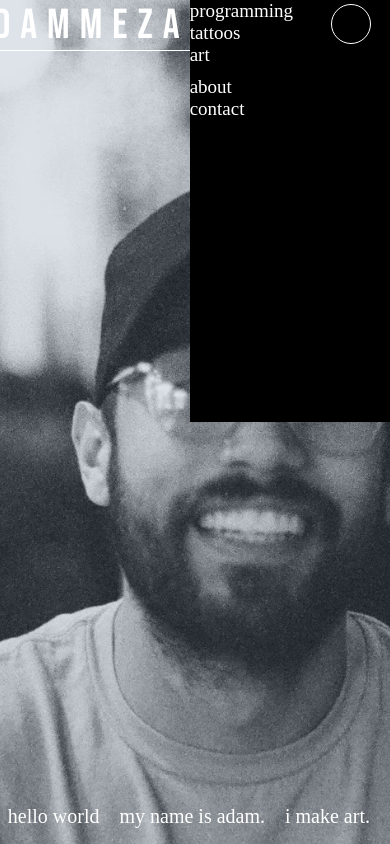
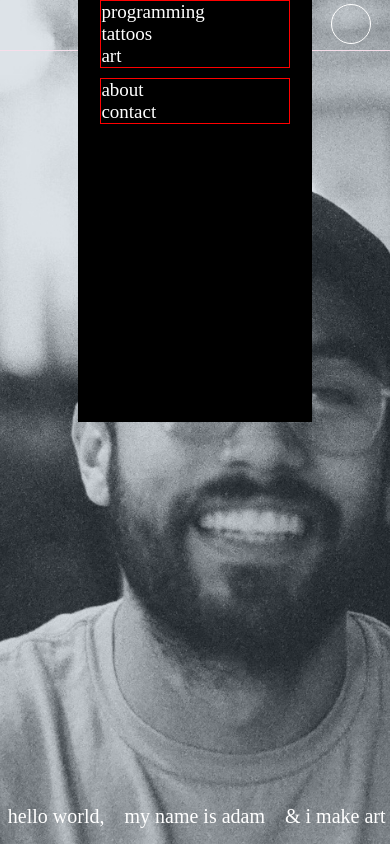
Before and after one commit to Adam-Meza/portfolio, a React (Create React App) app: page / in a window 390 px wide. Both pictures are taken after a click on the button 350 px from the left and 24 px from the top of the page. Built offline with nearby package versions, Linux system fonts and the light colour scheme; a web font is replaced by a local one.

Commit message:
fix drop down

```diff
--- a/src/Components/Aside/Aside.css
+++ b/src/Components/Aside/Aside.css
@@ -1,6 +1,7 @@
 aside {
   height: 45vh;
-  width: 7%;
+  width: 8%;
+  min-width: 400px;
   margin-left:1%;
   display: flex;
   flex-direction: column;
@@ -13,6 +14,7 @@ aside {
 }
 
 .link-wrapper {
+  overflow: hidden;
   width: 100%;
   min-height: 100%;
   display: flex;
@@ -45,6 +47,10 @@ li {
   font-family: 'Bebas Neue', sans-serif;
 }
 
+.letter-wrapper {
+  overflow: hidden;
+}
+
 .headshot {
   height: 60vh;
 }
@@ -75,9 +81,12 @@ li {
   letter-spacing: 3px;
 }
 
-@media (max-width: 1440px) {
-  aside{
+@media (max-width: 1100px) {
+  .name {
+    font-size: 30px;
+  }
 
-    width: 8%;
+  .name-container {
+    width: 30%;
   }
 }
--- a/src/Components/Aside/Aside.js
+++ b/src/Components/Aside/Aside.js
@@ -40,14 +40,14 @@ export const Aside = ({ handleNav }) => {
 
   const link = {
     initial: {
-      x: -30,
+      x: -200,
       opacity: 0,
     },
     show: {
       x: 0,
       opacity: 1,
       transition: {
-        duration: 1,
+        duration: 1.5,
       },
     },
     exit: {
@@ -66,6 +66,7 @@ export const Aside = ({ handleNav }) => {
         variants={wrapper}
         initial='initial'
         animate='show'
+        exit='exit'
       >
         <IntroName name='ADAM' handleNav={handleNav} variants={word} />
         <IntroName name='MEZA' handleNav={handleNav} variants={word} />
--- a/src/Components/Aside/IntroName.js
+++ b/src/Components/Aside/IntroName.js
@@ -1,11 +1,11 @@
 import React from 'react';
 import { motion } from 'framer-motion';
 
-export const IntroName = ({name, handleNav, variants}) => {
+export const IntroName = ({ name, handleNav, variants }) => {
   const container = {
     show: {
       transition: {
-        staggerChildren: .3,
+        staggerChildren: .5,
       },
     },
   };
@@ -13,17 +13,14 @@ export const IntroName = ({name, handleNav, variants}) => {
   const letterVariant = {
     initial: {
       y: -40,
-      opacity: 0,
     },
     show: {
-      opacity: 1,
       y: 0,
       transition: {
         duration: .6,
       },
     },
     exit: {
-      opacity: 0,
       y: -10,
       transition: {
         duration: 1,
@@ -39,12 +36,17 @@ export const IntroName = ({name, handleNav, variants}) => {
         variants={letterVariant}
       >
         {letter}
-                            </motion.span>)
+      </motion.span>
+
+    )
+
 
   return (
     <motion.div
       variants={variants}
     >
+      <div className='letter-wrapper'>
+
         <motion.div
           className='name-container'
           onClick={() => handleNav("")}
@@ -55,6 +57,7 @@ export const IntroName = ({name, handleNav, variants}) => {
         >
           {nameDisplay}
         </motion.div>
+      </div>
     </motion.div>
   )
 }
--- a/src/Components/Header/DropDown.js
+++ b/src/Components/Header/DropDown.js
@@ -20,12 +20,12 @@ export const DropDown = ({handleNav}) => {
       </button>
       {open &&
         <div className='dropdown'>
-          <ul className='link-container'>
+          <ul className='link-container test'>
             <li onClick={() => handleLinkClick('programming')} className='link'>programming</li>
             <li className='link' onClick={() => handleLinkClick('tattoos')}>tattoos</li>
             <li className='link' onClick={() => handleLinkClick('art')}>art</li>
           </ul>
-          <ul className='link-container'>
+          <ul className='link-container test'>
             <li className='link' onClick={() => handleLinkClick('about')}>about</li>
             <li className='link' onClick={() => handleLinkClick('contact')}>contact</li>
           </ul>
--- a/src/Components/Header/Header.css
+++ b/src/Components/Header/Header.css
@@ -6,9 +6,10 @@
   top: 0;
   left: 0;
   z-index: 3;
-  border-bottom: .5px solid white;
+  border-bottom: .5px solid  rgb(247, 222, 234);
   display: flex;
   justify-content: center;
+  align-items: center;
 }
 
 .header-name-container {
@@ -18,7 +19,7 @@
 }
 
 .dropdown-button {
-  z-index: 100;
+  z-index: 1;
   border: .5px solid white;
   width: 40px;
   height: 40px;
@@ -37,14 +38,13 @@
  cursor: pointer;
 }
 
-
 .arrow-line {
-  width: 20px; /* Make the lines full width of the button */
-  height: 2px; /* Adjust the height to control the thickness of the lines */
-  background-color: #ffffff; /* Line color */
+  width: 20px;
+  height: 2px;
+  background-color: #ffffff;
   position: absolute;
-  top: 50%; /* Center the lines vertically */
-  transform: translateY(-50%); /* Center the lines vertically */
+  top: 50%;
+  transform: translateY(-50%);
 }
 
 .arrow-line:first-child {
@@ -57,10 +57,24 @@
   transform: rotate(-57deg);
 }
 
+.dropdown-wrapper {
+  position: fixed;
+  top: 0;
+
+}
+
 .dropdown {
   color: white;
-  z-index: 2;
+  z-index: 1;
   height: 50vh;
   width: 60vw;
   background-color: black;
+  display: flex;
+  flex-direction: column;
+  align-items: center;
 }
+
+.test {
+  z-index: 2;
+  border: red 1px solid;
+}
--- a/src/Components/ItemCards/ContactCard/ContactCard.css
+++ b/src/Components/ItemCards/ContactCard/ContactCard.css
@@ -68,3 +68,21 @@
   top: 55%;
   left: 56%;
 }
+
+@media (max-width: 1100px){
+  .contact-text {
+    font-size:16px;
+  }
+
+  .contact-container {
+    width: 20rem;
+    height: 20rem;
+  }
+
+  .email, .linkedin, .github {
+    position: unset;
+    font-size: 28px;
+  }
+
+
+}
--- a/src/Components/ItemCards/IntroCard/IntroCard.js
+++ b/src/Components/ItemCards/IntroCard/IntroCard.js
@@ -5,37 +5,27 @@ import { motion } from 'framer-motion';
 
 export const IntroCard = () => {
   const container = {
-    intial: {
+    initial: {
       opacity: 0
     },
     show: {
+      opacity: 1,
       transition: {
         delay: 2,
-        staggerChildren: .8,
+        staggerChildren: 0.8,
       },
     },
   };
 
-  const word = {
-    initial: {
-      y: 30,
-      opacity: 0,
-    },
-    show: {
-      opacity: 1,
-      y: 0,
-      transition: {
-        duration: 1,
-      },
-    },
-    exit: {
-      opacity: 0,
-      y: -10,
-      transition: {
-        duration: 1,
-      },
-    },
-  };
+  const introWords = ['hello world,', 'my name is adam', '& i make art'].map((phrase, index) => {
+    return (
+      <IntroWord
+        key={index}
+        phrase={phrase}
+        index={index}
+      />
+    );
+  });
 
   return (
     <div className='intro-wrapper'>
@@ -50,10 +40,11 @@ export const IntroCard = () => {
           opacity: 1,
           transition: {
             duration: 1,
-            delay: 1.5,
+            delay: 3.5
           }
         }}
       />
+
       <motion.p
         className='intro-text-wrapper'
         variants={container}
@@ -61,19 +52,38 @@ export const IntroCard = () => {
         animate='show'
         exit='exit'
       >
-        <IntroWord variants={word} phrase ="hello world" />
-        <IntroWord variants={word} phrase ="my name is adam." />
-        <IntroWord variants={word} phrase ="i make art." />
+        {introWords}
       </motion.p>
     </div>
   );
 };
 
-const IntroWord = ({phrase, variants}) => {
+
+const IntroWord = ({ phrase, index }) => {
+  const customDelay = index + 2.5;
+
   return (
     <motion.span
       className='intro-text'
-      variants={variants}
+      initial={{
+        y: 30,
+        opacity: 0,
+      }}
+      animate={{
+        opacity: 1,
+        y: 0,
+        transition: {
+          duration: 1,
+          delay: customDelay,
+        },
+      }}
+      exit={{
+        opacity: 0,
+        y: -10,
+        transition: {
+          duration: 1,
+        },
+      }}
     >
       {phrase}
     </motion.span>
--- /dev/null
+++ b/src/utilites.js
@@ -0,0 +1,6 @@
+import { ProgrammingCard } from "./Components/ItemCards/ProgrammingCard/ProgrammingCard"
+import { ArtCard } from "./Components/ItemCards/ArtCard/ArtCard"
+
+export const createItemCards = (info) => {
+
+}
```
Lines whose indentation alone changed are shown as unchanged.
